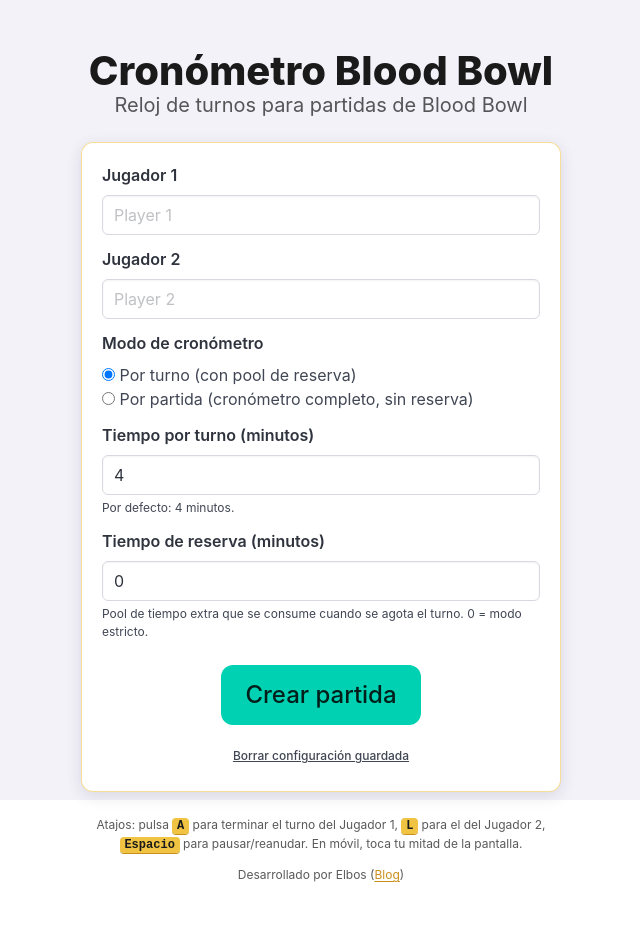
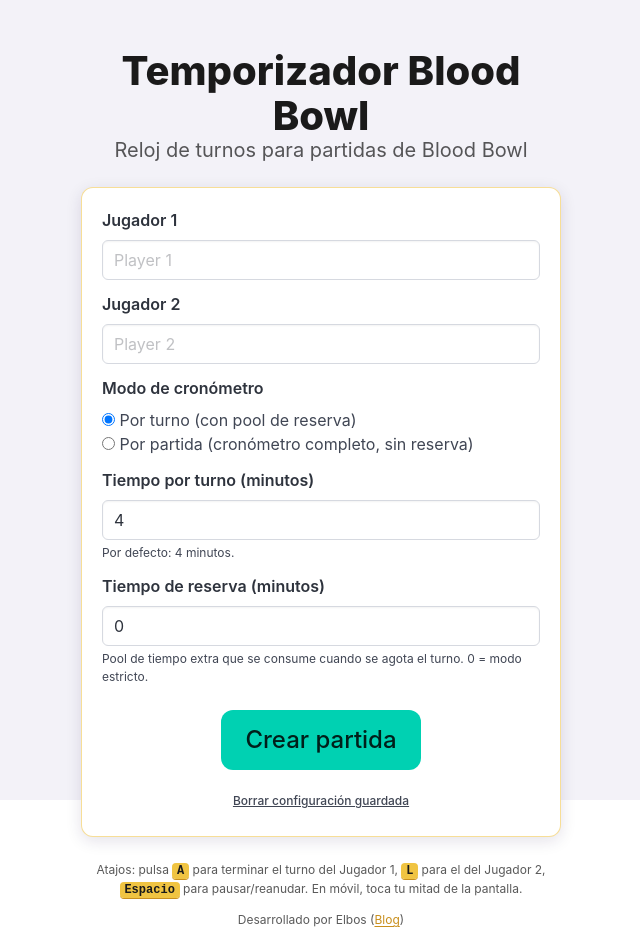
Before and after one commit to PabloRodriguezMontalvo/ChronoBowl, a website with bundled scripts: page index.html in a window 1280 px wide. Shown: the whole page, without its empty margins (319-959 px from the left). Built offline with nearby package versions, Linux system fonts and the light colour scheme.

Commit message:
Actualizar index.html

```diff
--- a/index.html
+++ b/index.html
@@ -20,7 +20,7 @@
       <!-- ========== Configuration screen ========== -->
       <section id="config-screen" class="section">
         <div class="container">
-          <h1 class="title is-2 has-text-centered">Cronómetro Blood Bowl</h1>
+          <h1 class="title is-2 has-text-centered">Temporizador Blood Bowl</h1>
           <p class="subtitle has-text-centered">Reloj de turnos para partidas de Blood Bowl</p>
 
           <form id="config-form" class="box" novalidate>
```
